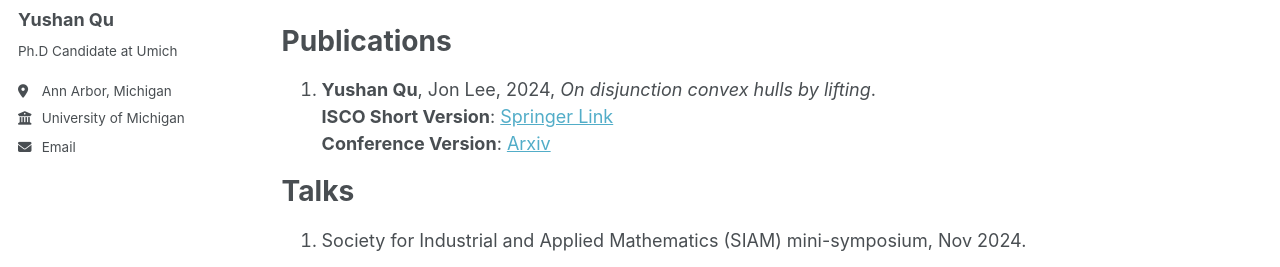
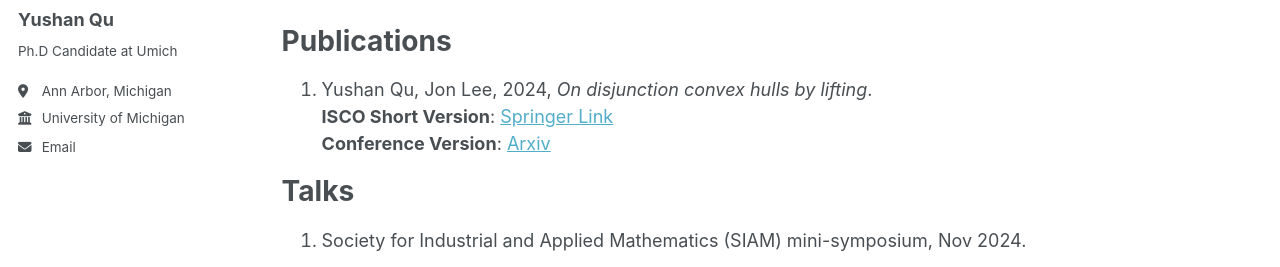
Before and after one commit to yushanqu/yushanqu.github.io, a Jekyll site: the page built from _pages/about.md, in a window 1280 px wide and 900 px high. Shown: the part 282-549 px from the top of the window. Built offline with Jekyll 4.4.1, drawn with Linux system fonts in a browser that asks for light colours.

```diff
--- a/_pages/about.md
+++ b/_pages/about.md
@@ -11,7 +11,7 @@ Hi! Welcome to my website. I’m Yushan Qu, a third-year PhD student in Industri
 
 Publications
 ======
-1. **Yushan Qu**, Jon Lee, 2024, *On disjunction convex hulls by lifting*.
+1. Yushan Qu, Jon Lee, 2024, *On disjunction convex hulls by lifting*.
    **ISCO Short Version**: [Springer Link](https://link.springer.com/chapter/10.1007/978-3-031-60924-4_1)
    **Conference Version**: [Arxiv](https://arxiv.org/pdf/2407.15244)
 
```
